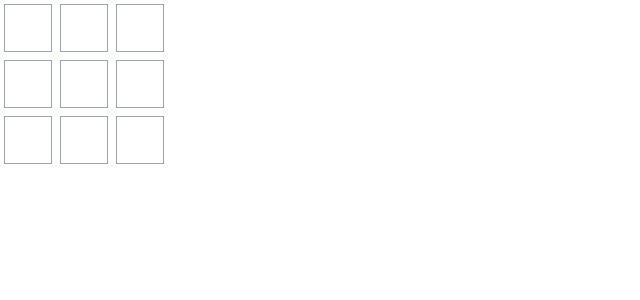
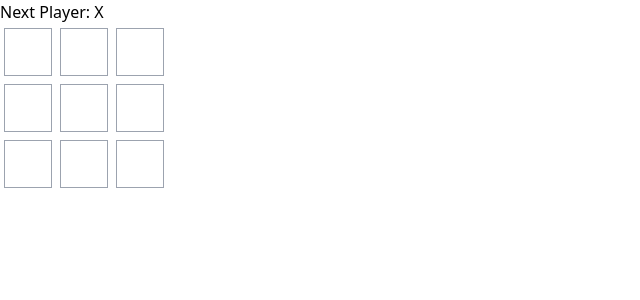
Before and after one commit to shanur00/tic-tac-toe, a React app: page / in a window 1280 px wide. Shown: the top 300 px of the page, without its empty margins (0-640 px from the left). Built offline with nearby package versions, Linux system fonts and the light colour scheme; the HTML template or start-up script is replaced by a standard one.

Commit message:
Updated tic-tac-toe game logic and UI improvements

```diff
--- a/src/App.jsx
+++ b/src/App.jsx
@@ -16,6 +16,16 @@ function Square({ value, onSquareClick }) {
 export default function Board() {
   const [squares, setSquares] = useState(Array(9).fill(null));
   const [xIsNext, setxIsNext] = useState(true);
+
+  const winner = claculateWinner(squares);             / Calculating winner while rendering./
+  let status;
+
+  if(winner){
+    status = `Winner: ${winner}`;
+  }
+  else{
+    status = "Next Player: " + ((xIsNext)? "X":"O");
+  }
 
   function claculateWinner(squares) {
     const lines = [
@@ -36,15 +46,16 @@ export default function Board() {
         squares[a] === squares[c] &&
         squares[a] !== null
       ) {
-        return `Winner is : ${squares[a]}`;
+        return squares[a];
       }
     }
     return null;
   }
 
-  const [winner, setWinner] = useState(null);
-
   function handleClick(index) {
+    if(winner!==null){
+      return;
+    }
     const nextSquares = squares.slice();
     if (nextSquares[index] === null) {
       if (xIsNext) {
@@ -54,15 +65,13 @@ export default function Board() {
         nextSquares[index] = "O";
         setxIsNext(true);
       }
+       setSquares(nextSquares);
     }
-    setWinner(claculateWinner(nextSquares));
-    console.log("From handleClick: ", winner);
-    setSquares(nextSquares);
   }
 
   return (
     <>
-      {winner !== null ? <h1>{console.log("Render: ", winner)}</h1> : null}
+      <h1>{status}</h1>
       <div className="flex">
         <Square value={squares[0]} onSquareClick={() => handleClick(0)} />
         <Square value={squares[1]} onSquareClick={() => handleClick(1)} />
```
